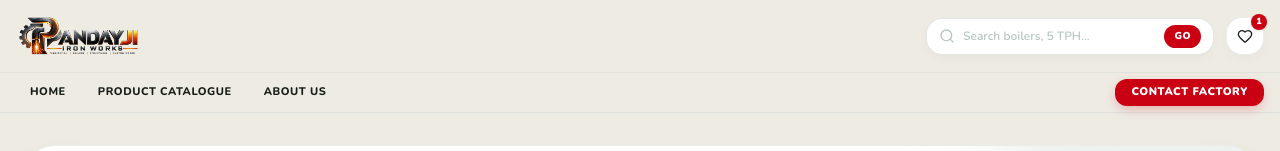
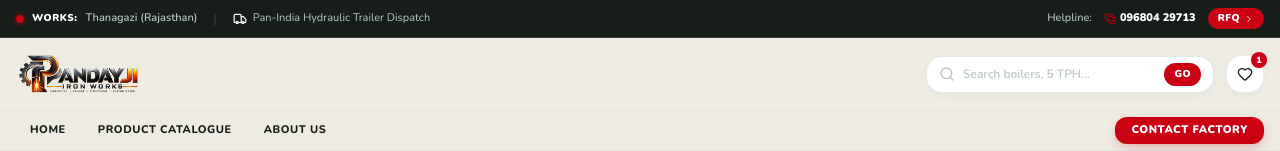
Before and after one commit to kuldeep-space/boiler, a Next.js app: page / in a window 1280 px wide. Shown: the top 151 px of the page. Built offline with nearby package versions, Linux system fonts and the light colour scheme.

Commit message:
Remove IBR certification text from top bar

```diff
--- a/components/layout/RoleSwitcher.tsx
+++ b/components/layout/RoleSwitcher.tsx
@@ -6,5 +6,61 @@ import { Truck, PhoneCall, Award, ChevronRight } from 'lucide-react';
 import { COMPANY_DETAILS } from '../../lib/sampleData';
 
 export const RoleSwitcher: React.FC = () => {
-  return null;
+  return (
+    <div
+      className="text-xs py-1.5 sm:py-2 px-3 sm:px-4 transition-colors overflow-hidden"
+      style={{
+        backgroundColor: '#171e19',
+        borderBottom: '1px solid rgba(183, 198, 194, 0.2)',
+        color: '#eeebe3',
+      }}
+    >
+      <div className="max-w-7xl mx-auto flex items-center justify-between gap-2 sm:gap-4">
+        {/* Left: Manufacturing Status & Compliance */}
+        <div className="flex items-center gap-2 sm:gap-4 min-w-0">
+          <div className="flex items-center gap-1.5 sm:gap-2 flex-shrink-0">
+            <span className="relative flex h-2 w-2 flex-shrink-0">
+              <span className="animate-ping absolute inline-flex h-full w-full rounded-full bg-[#ca0013] opacity-75"></span>
+              <span className="relative inline-flex rounded-full h-2 w-2 bg-[#ca0013]"></span>
+            </span>
+            <span className="font-black uppercase text-[9px] sm:text-[10px] tracking-wider text-white whitespace-nowrap">
+              Works:
+            </span>
+            <span className="font-semibold text-[10px] sm:text-[11px] text-[#b7c6c2] truncate">
+              Thanagazi (Rajasthan)
+            </span>
+          </div>
+
+          <span className="hidden lg:inline opacity-20">|</span>
+
+          <div className="hidden lg:flex items-center gap-1.5 text-[11px] text-[#b7c6c2] flex-shrink-0">
+            <Truck className="w-3.5 h-3.5 text-white" />
+            <span>Pan-India Hydraulic Trailer Dispatch</span>
+          </div>
+        </div>
+
+        {/* Right: Hotline & Quick Actions */}
+        <div className="flex items-center gap-2 sm:gap-3 flex-shrink-0 text-[10px] sm:text-[11px]">
+          <span className="hidden sm:inline text-[#b7c6c2] font-medium">
+            Helpline:
+          </span>
+          <a
+            href={`tel:${COMPANY_DETAILS.phone}`}
+            className="flex items-center gap-1 font-black text-white hover:text-[#ca0013] transition-colors whitespace-nowrap"
+          >
+            <PhoneCall className="w-3 h-3 text-[#ca0013]" />
+            <span>{COMPANY_DETAILS.phone}</span>
+          </a>
+
+          <Link
+            href="/request-quote"
+            className="inline-flex items-center gap-0.5 sm:gap-1 px-2.5 py-0.5 sm:py-1 rounded-full text-[9px] sm:text-[10px] font-black uppercase tracking-wider text-white transition-all duration-200 hover:bg-[#a80010] whitespace-nowrap"
+            style={{ backgroundColor: '#ca0013' }}
+          >
+            RFQ <ChevronRight className="w-2.5 h-2.5" />
+          </Link>
+        </div>
+      </div>
+    </div>
+  );
 };
```
